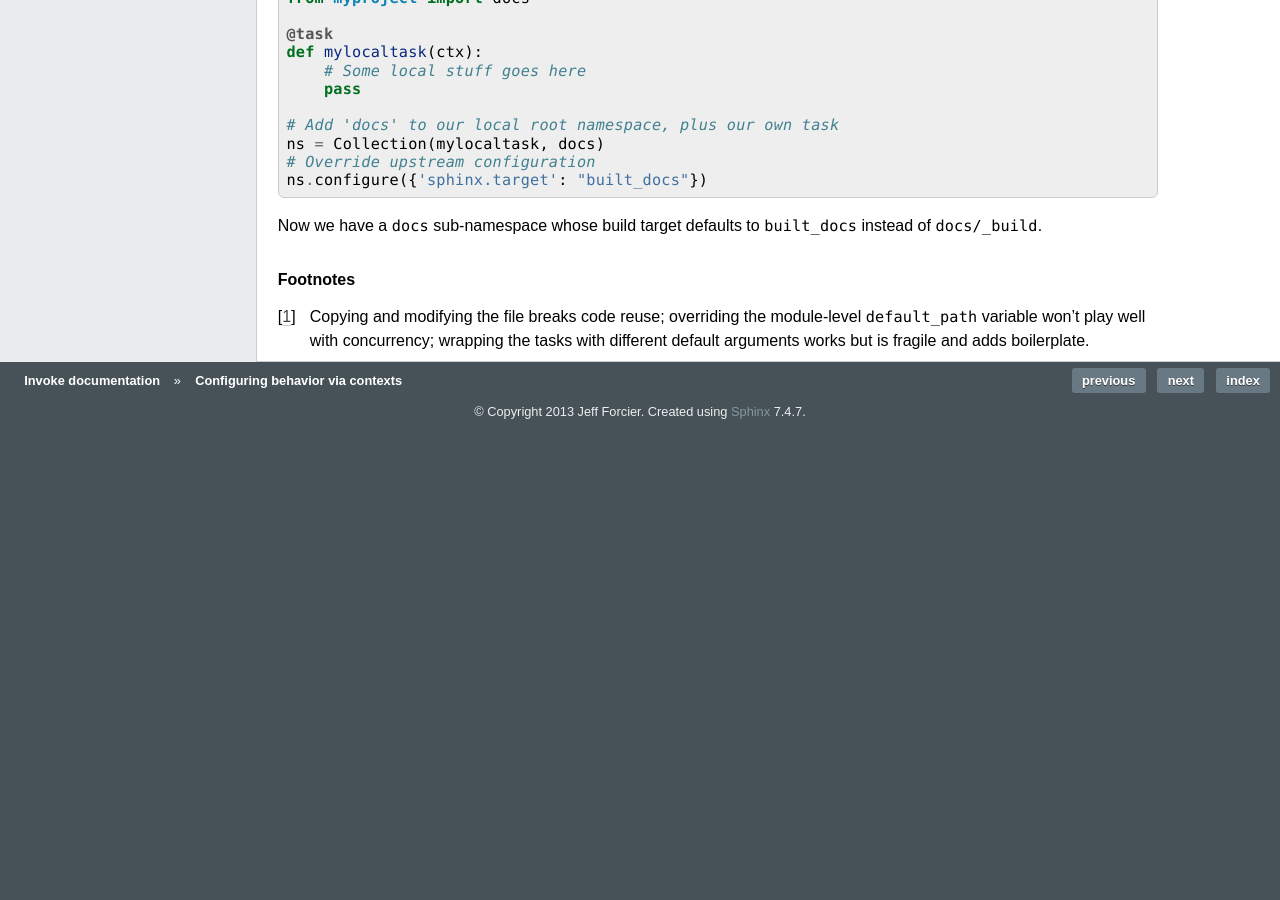
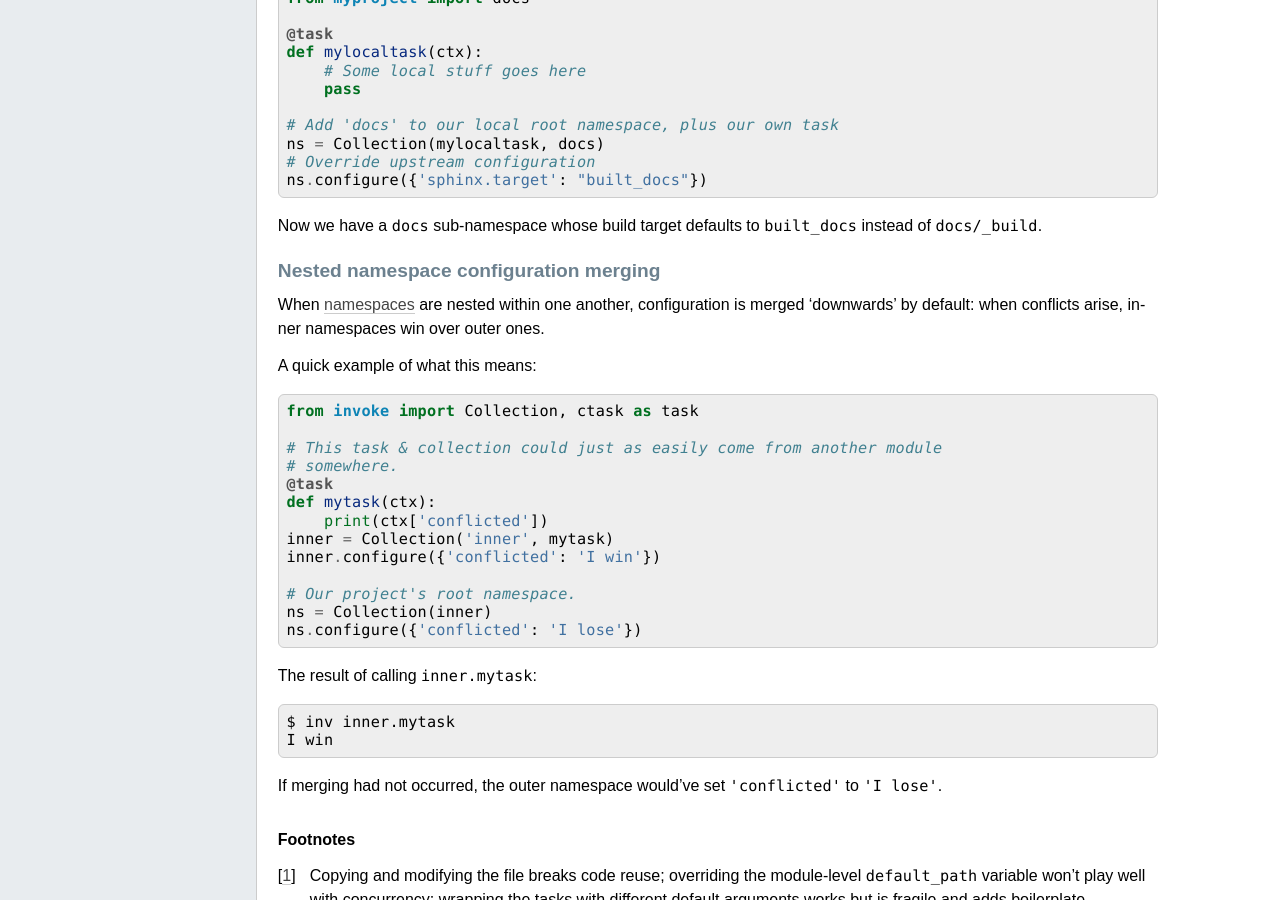
Before and after one commit to pyinvoke/invoke, a Sphinx documentation site: the page built from docs/concepts/context.rst, in a window 1280 px wide and 900 px high, scrolled down 3032 px. Built offline with Sphinx 7.4.7, drawn with Linux system fonts in a browser that asks for light colours; before the commit the page ends 3478 px from its top, so only the background shows below that; some of the changed text lies outside the part shown.

Commit message:
Docs + failing test re: executor context merge

```diff
--- a/docs/concepts/context.rst
+++ b/docs/concepts/context.rst
@@ -178,6 +178,37 @@ that does this::
 Now we have a ``docs`` sub-namespace whose build target defaults to
 ``built_docs`` instead of ``docs/_build``.
 
+Nested namespace configuration merging
+--------------------------------------
+
+When :doc:`namespaces </concepts/namespaces>` are nested within one another,
+configuration is merged 'downwards' by default: when conflicts arise, inner
+namespaces win over outer ones.
+
+A quick example of what this means::
+
+    from invoke import Collection, ctask as task
+
+    # This task & collection could just as easily come from another module
+    # somewhere.
+    @task
+    def mytask(ctx):
+        print(ctx['conflicted'])
+    inner = Collection('inner', mytask)
+    inner.configure({'conflicted': 'I win'})
+
+    # Our project's root namespace.
+    ns = Collection(inner)
+    ns.configure({'conflicted': 'I lose'})
+
+The result of calling ``inner.mytask``::
+
+    $ inv inner.mytask
+    I win
+
+If merging had not occurred, the outer namespace would've set ``'conflicted'``
+to ``'I lose'``.
+
 .. rubric:: Footnotes
 
 .. [1]
```
Also changed, not shown: 1 other file.
